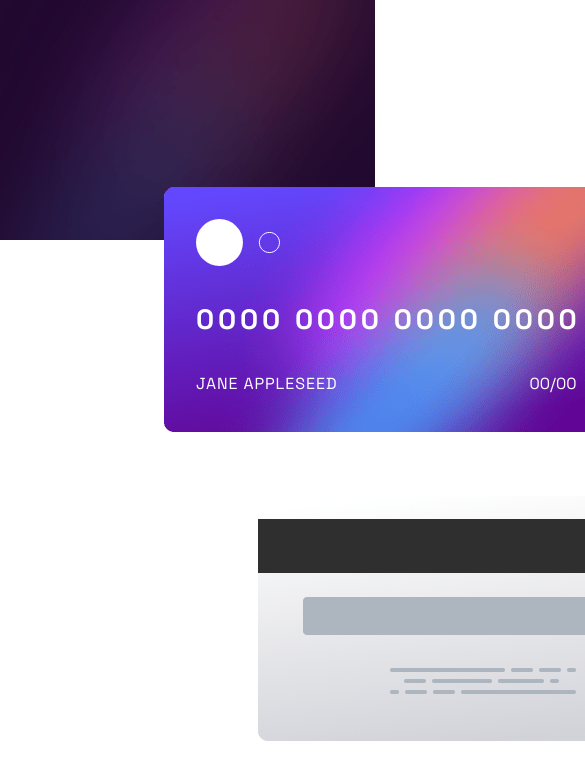
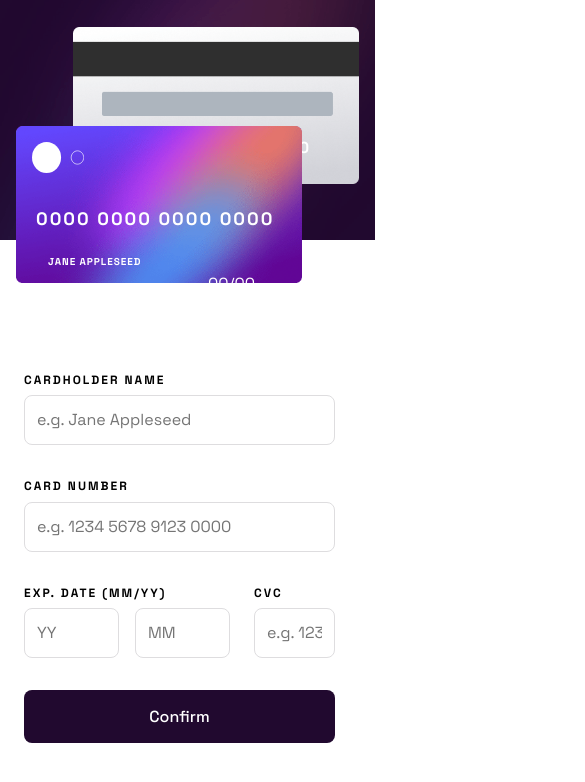
Before and after one commit to AriCohelo/Frontend-Mentor-Components__Project-22, a React (Vite) app: page / in a window 390 px wide. Shown: the top 782 px of the page, 585 px wide, since content can reach past the window. Built offline with nearby package versions, Linux system fonts and the light colour scheme.

Commit message:
finished the UI started with the form validation

```diff
--- a/package.json
+++ b/package.json
@@ -12,8 +12,10 @@
     "deploy": "gh-pages -d dist"
   },
   "dependencies": {
+    "@hookform/devtools": "^4.3.1",
     "react": "^18.3.1",
-    "react-dom": "^18.3.1"
+    "react-dom": "^18.3.1",
+    "react-hook-form": "^7.52.2"
   },
   "devDependencies": {
     "@types/react": "^18.3.3",
--- a/src/App.tsx
+++ b/src/App.tsx
@@ -7,14 +7,31 @@ import cardFront from './assets/images/bg-card-front.png';
 import backDesktop from './assets/images/bg-main-desktop.png';
 import backMobile from './assets/images/bg-main-mobile.png';
 import cardLogo from './assets/images/card-logo.svg';
+import { useForm } from 'react-hook-form';
+import { useState } from 'react';
+import { DevTool } from '@hookform/devtools';
+
+type FormValues = {
+  cardName: string;
+  cardNumber: number;
+  cardDateMM: number;
+  cardDateYY: number;
+  cardCvc: number;
+};
 
 function App() {
+  const form = useForm<FormValues>();
+  const { register, control, handleSubmit, formState, getValues } = form;
+  const { errors } = formState;
+  const onSubmit = () => {
+    console.log('form submitted');
+  };
   return (
     <>
       <div className="CardDetailsFillUp">
         <div className="cardViewer">
           <picture className="cardViewer__background">
-            <source srcSet={backDesktop} media="(min-width:600px)" />
+            <source srcSet={backDesktop} media="(min-width:650px)" />
             <img src={backMobile} alt="mobile-background" />
           </picture>
           <div className="cardViewer__cardFront">
@@ -42,32 +59,62 @@ function App() {
           </div>
         </div>
         <div className="cardFormContainer">
-          <form className="cardForm">
+          <form
+            className="cardForm"
+            noValidate
+            onSubmit={handleSubmit(onSubmit)}
+          >
             <label htmlFor="cardName">CARDHOLDER NAME</label>
-            <input type="text" id="cardName" className="cardForm__cardName" />
+            <input
+              type="text"
+              id="cardName"
+              className="cardForm__cardName"
+              placeholder="e.g. Jane Appleseed"
+              {...register('cardName', {
+                required: 'This Field is required',
+              })}
+            />
+            <p className="cardForm__errors">{errors.cardName?.message}</p>
             <label htmlFor="cardNumber">CARD NUMBER</label>
             <input
               type="number"
               id="cardNumber"
               className="cardForm__cardNumber"
+              placeholder="e.g. 1234 5678 9123 0000"
+              {...register('cardNumber')}
             />
-            <div className="formFlex">
-              <label htmlFor="expDate">EXP. DATE (MM/YY)</label>
+            <div className="cardForm__groupNumbers">
+              <label htmlFor="expDate" className="cardForm__expDateLab">
+                EXP. DATE (MM/YY)
+              </label>
               <input
                 type="number"
                 id="expDate"
                 className="cardForm__cardDateMM"
+                placeholder="MM"
+                {...register('cardDateMM')}
               />
-              <label htmlFor="expDateYY"></label>
               <input
                 type="number"
                 id="expDateYY"
                 className="cardForm__cardDateYY"
+                placeholder="YY"
+                {...register('cardDateYY')}
               />
-              <label htmlFor="cvc">CVC</label>
-              <input type="number" className="cardForm__cardCvc" />
+              <label htmlFor="cvc" className="cardForm__cardCvcLab">
+                CVC
+              </label>
+              <input
+                type="number"
+                id="cvc"
+                className="cardForm__cardCvc"
+                placeholder="e.g. 123"
+                {...register('cardCvc')}
+              />
             </div>
+            <button className="cardForm__button">Confirm</button>
           </form>
+          <DevTool control={control} />
         </div>
       </div>
     </>
--- a/src/app.scss
+++ b/src/app.scss
@@ -13,8 +13,6 @@
 }
 .cardViewer {
   display: grid;
-  //   grid-template-columns: 483px;
-  //   grid-template-rows: 245px;
   gap: 2rem;
   &__background {
     position: absolute;
@@ -77,15 +75,25 @@
   }
 }
 .cardFormContainer {
-  padding: 6rem;
+  padding: 18rem 8rem 8rem 8rem;
 }
 .cardForm {
   display: grid;
   grid-template-columns: 1fr;
+  &__cardCvc {
+    border: 1px solid black;
+  }
+  & label {
+    font-weight: $Fw-bold;
+    margin-bottom: 0.4rem;
+    margin-top: 2rem;
+    font-size: 12px;
+    letter-spacing: 2px;
+  }
   & input {
     border: 1px solid $Neutral-Light-Grayish-Violet;
     border-radius: 8px;
-    margin-bottom: 2rem;
+    padding: 0.75rem;
 
     &::-webkit-outer-spin-button,
     &::-webkit-inner-spin-button {
@@ -95,7 +103,86 @@
       border: 1px solid $Primary-Gra;
     }
   }
+  &__errors {
+    color: $Primary-Red;
+    font-size: 0.75rem;
+    font-weight: $Fw-bold;
+  }
+  &__groupNumbers {
+    display: grid;
+    grid-template-columns: repeat(4, 1fr);
+    column-gap: 1rem;
+    grid-template-areas:
+      'dateLab dateLab cvcLab  .'
+      'dateYY  dateMM   cvc   cvc';
+  }
+  &__expDateLab {
+    grid-area: dateLab;
+  }
+  &__cardDateYY {
+    grid-area: dateYY;
+    max-width: 95px;
+  }
+  &__cardDateMM {
+    grid-area: dateMM;
+    max-width: 95px;
+  }
+  &__cardCvc {
+    margin-left: 0.5rem;
+    grid-area: cvc;
+  }
+  &__cardCvcLab {
+    margin-left: 0.5rem;
+    grid-area: cvcLab;
+  }
+  &__button {
+    height: 53px;
+    background-color: $Neutral-Very-Dark-Violet;
+    border: none;
+    border-radius: 8px;
+    color: $Neutral-White;
+    font-weight: $Fw-medium;
+    cursor: pointer;
+    margin-top: 2rem;
+  }
 }
-.formFlex {
-  display: flex;
+@media (max-width: 650px) {
+  .CardDetailsFillUp {
+    grid-template-columns: 1fr;
+  }
+  .cardViewer {
+    &__cardFront {
+      height: 157px;
+      width: 286px;
+      margin-top: 7.875rem;
+      margin-left: 1rem;
+      z-index: 1;
+      &-logo {
+        width: 52px;
+        height: 31px;
+        margin: 1rem;
+      }
+      &-number {
+        font-size: 18px;
+        margin-left: 20px;
+        margin-top: 2rem;
+        margin-bottom: 1rem;
+        letter-spacing: 2px;
+      }
+      &-name {
+        font-size: 0.625rem;
+        font-weight: $Fw-bold;
+      }
+    }
+    &__cardBack {
+      height: 157px;
+      width: 286px;
+      margin-left: 4.5625em;
+      margin-top: -18rem;
+      z-index: -1;
+    }
+  }
+  .cardFormContainer {
+    padding: 1.5rem;
+  }
 }
```
Also changed, not shown: 1 other file (tests, documents, lock files or other folders).
